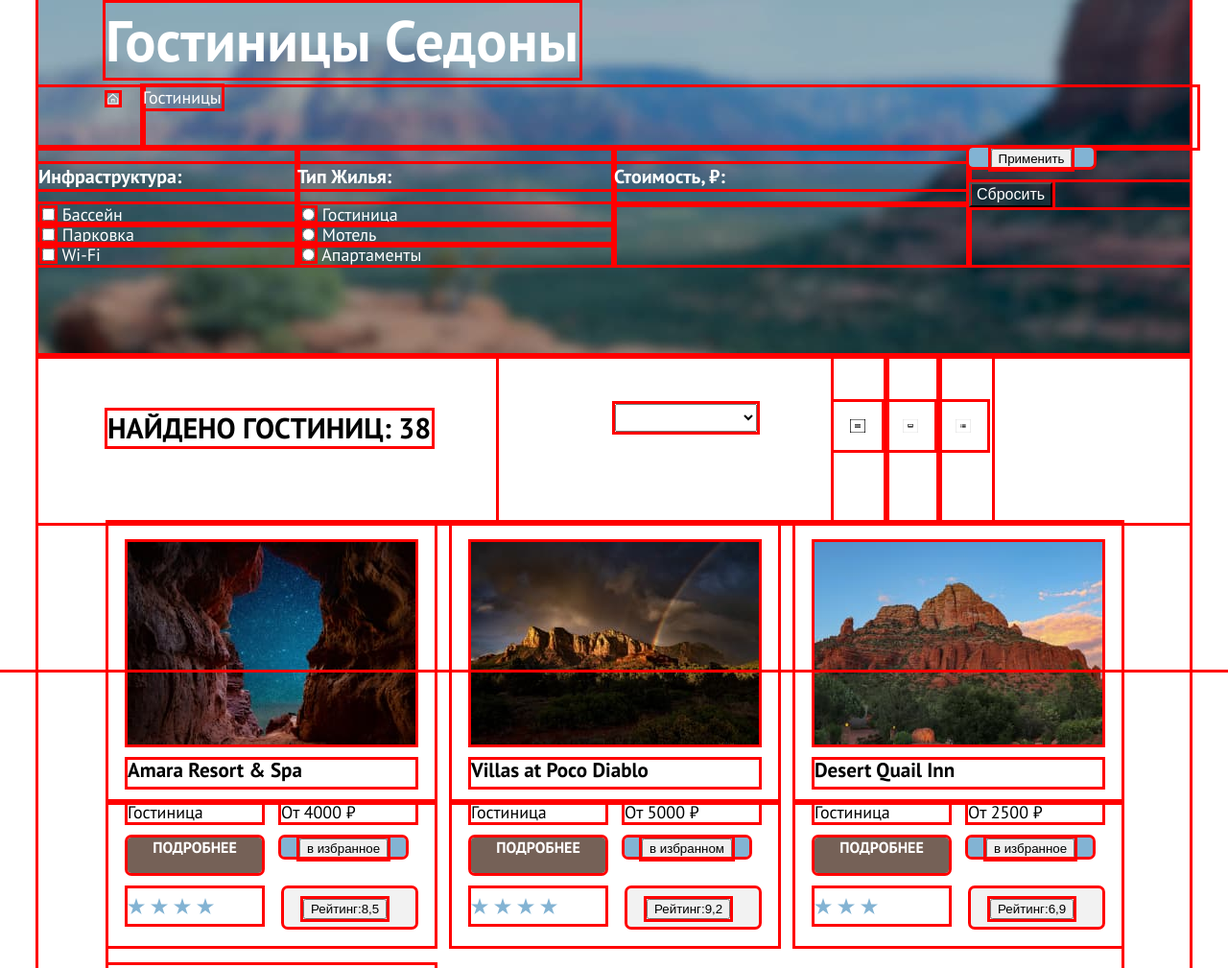
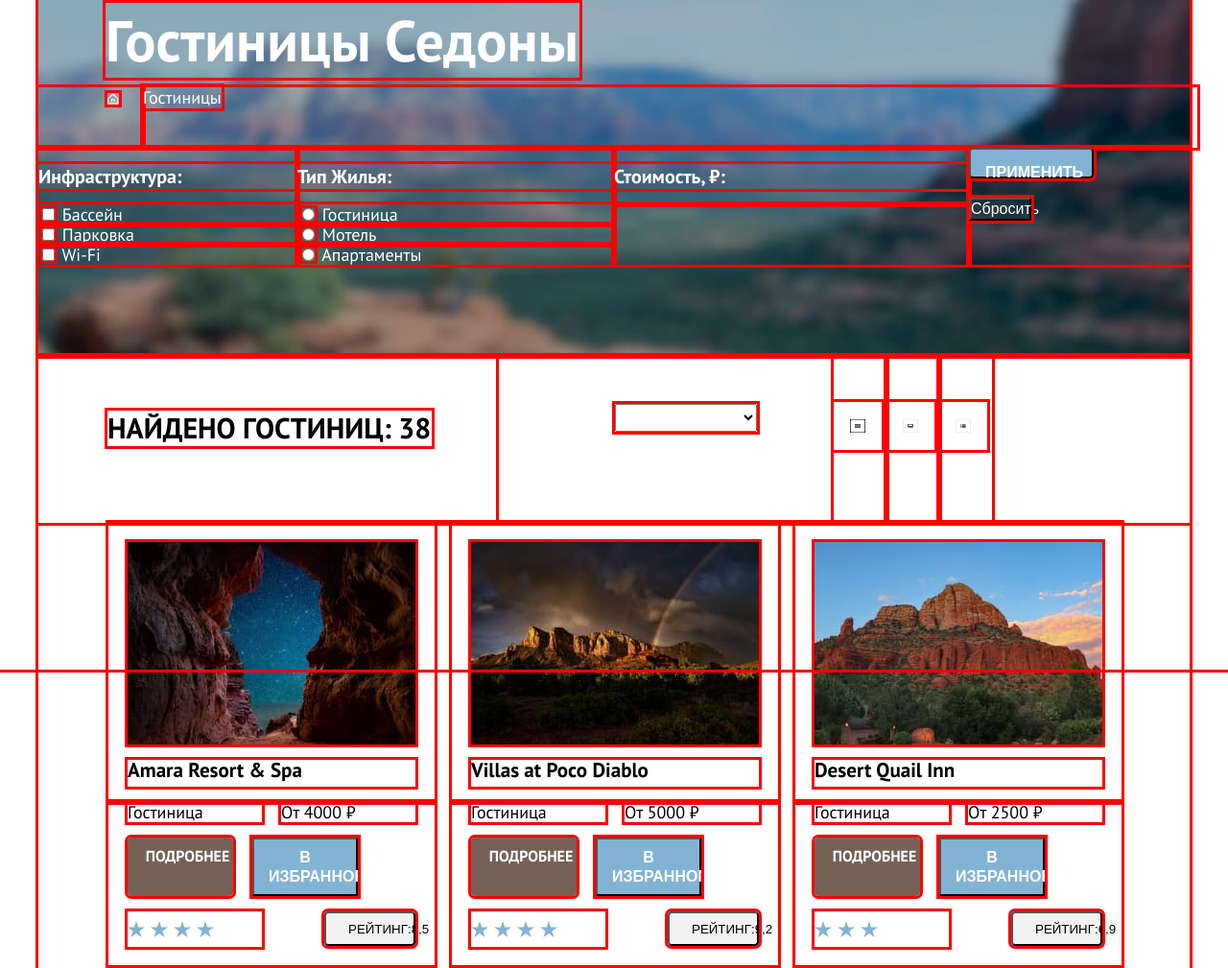
Before and after one commit to htmlacademy-htmlcss/2086067-sedona-34, a plain HTML site: page catalog.html in a window 1280 px wide. Shown: the part 102-1111 px from the top of the page at 96% size. Drawn offline with Linux system fonts and the light colour scheme.

Commit message:
Исправляет мелкие сетки на гридах для подходящих компонентов

```diff
--- a/catalog.html
+++ b/catalog.html
@@ -112,12 +112,8 @@
         </div>
       </div>
       <div class="apply-and-reset">
-        <div class="button-another">
-        <button class="button" type="submit">Применить</button>
-      </div>
-        <div class="without-background">
-        <button class="button" type="submit">Сбросить</button>
-      </div>
+        <button class="button button-apply" type="submit">Применить</button>
+        <button class="button without-background" type="submit">Сбросить</button>
     </div>
     </form>
   </div>
@@ -155,10 +151,9 @@
           <span class="hotel-card-type">Гостиница</span>
           <b class="hotel-card-price">От 4000 ₽</b>
           <a class="hotel-card-button button" href="#">подробнее</a>
-          <div class="button-another">
-          <button class="button button-remember" type="submit">в избранное</button></div>
+            <button class="button button-remember" type="submit">в избранное</button>
           <img class="hotel-rating-image" src="images/four-stars.svg" width="140" height="37" alt="4 звезды">
-          <span class="hotel-rating"><button class="button" type="submit">Рейтинг:8,5</button></span>
+          <button class="button button-hotel-rating" type="submit">Рейтинг:8,5</button>
         </div>
         </li>
         <li class="hotel-card">
@@ -171,10 +166,9 @@
           <span class="hotel-card-type">Гостиница</span>
           <b class="hotel-card-price">От 5000 ₽</b>
           <a class="hotel-card-button button" href="#">подробнее</a>
-          <div class="button-another">
-          <button class="button button-remember" type="submit">в избранном</button></div>
+          <button class="button button-remember" type="submit">в избранном</button>
           <img class="hotel-rating-image" src="images/four-stars.svg" width="140" height="37" alt="4 звезды">
-          <span class="hotel-rating"><button class="button" type="submit">Рейтинг:9,2</button></span>
+          <button class="button button-hotel-rating" type="submit">Рейтинг:9,2</button>
         </div>
         </li>
         <li class="hotel-card">
@@ -187,10 +181,9 @@
           <span class="hotel-card-type">Гостиница</span>
           <b class="hotel-card-price">От 2500 ₽</b>
           <a class="hotel-card-button button" href="#">подробнее</a>
-          <div class="button-another">
-          <button class="button button-remember" type="submit">в избранное</button></div>
+          <button class="button button-remember" type="submit">в избранное</button>
           <img class="hotel-rating-image" src="images/three-stars.svg" width="140" height="37" alt="3 звезды">
-          <span class="hotel-rating"><button class="button" type="submit">Рейтинг:6,9</button></span>
+          <button class="button button-hotel-rating" type="submit">Рейтинг:6,9</button>
         </div>
         </li>
         <li class="hotel-card">
@@ -203,10 +196,9 @@
           <span class="hotel-card-type">Гостиница</span>
           <b class="hotel-card-price">От 1500 ₽</b>
           <a class="hotel-card-button button" href="#">подробнее</a>
-          <div class="button-another">
-          <button class="button button-remember" type="submit">в избранное</button></div>
+          <button class="button button-remember" type="submit">в избранное</button>
           <img class="hotel-rating-image" src="images/two-stars.svg" width="140" height="37" alt="2 звезды">
-          <span class="hotel-rating"><button class="button" type="submit">Рейтинг:5,0</button></span>
+          <button class="button button-hotel-rating" type="submit">Рейтинг:5,0</button>
         </div>
         </li>
       </ul>
--- a/styles/slyles.css
+++ b/styles/slyles.css
@@ -797,7 +797,7 @@ body {
   padding: 0;
 }
 
-.button-another {
+.button-apply {
   display: block;
   font-weight: 700;
   font-size: 16px;
@@ -810,16 +810,30 @@ body {
   color: #FFFFFF;
   width: 130px;
   height: 20px;
-  padding: 14px 15px;
+  padding-top: 14px;
+  padding-bottom: 14px;
+  padding-left: 15px;
+  padding-right: 15px;
+  box-sizing: border-box;
+  margin-bottom: 20px;
 
 }
 
-.without-background button {
+.without-background {
+  display: block;
   color: #FFFFFF;
+  font-weight: 400;
+  font-size: 16px;
+  line-height: 20px;
   font-size: 16px;
   line-height: 20px;
   text-align: center;
-  background: inherit;
+  background-color: inherit;
+  width: 65px;
+  min-height: 20px;
+  padding: 0;
+
+
 }
 
 .catalog-sotring {
@@ -988,9 +1002,12 @@ body {
   text-transform: uppercase;
   background-color: #756157;
   border-radius: 4px;
-  width: 140px;
-  height: 37px;
-  padding: 0;
+  width: 110px;
+  min-height: 20px;
+  padding-top: 9px;
+  padding-bottom: 8px;
+  padding-left: 15px;
+  padding-right: ;
   margin-top: 0;
   margin-bottom: 16px;
   margin-left: 20px;
@@ -1004,7 +1021,8 @@ body {
 
 }
 
-.button-another {
+
+.button-remember {
   display: block;
   font-weight: 700;
   font-size: 16px;
@@ -1014,25 +1032,32 @@ body {
   text-align: center;
   text-transform: uppercase;
   background-color: #82B3D3;
-  padding: 0;
+  width: 110px;
+  min-height: 20px;
+  padding-top: 9px;
+  padding-bottom: 8px;
+  padding-left: 15px;
+  padding-right: 15px;
   margin-top: 0;
   margin-bottom: 16px;
   margin-left: 0;
   margin-right: 20px;
+  box-sizing: border-box;
 }
+
 
 .hotel-rating-image {
   display: block;
   margin-left: 20px;
 }
 
-.hotel-rating {
+.button-hotel-rating {
   display: block;
   width: 95px;
   min-height: 20px;
   padding-top: 9px;
   padding-bottom: 8px;
-  padding-left: 20px;
+  padding-left: 23px;
   padding-right: 22px;
   margin-right: 20px;
   margin-top: 0;
```
